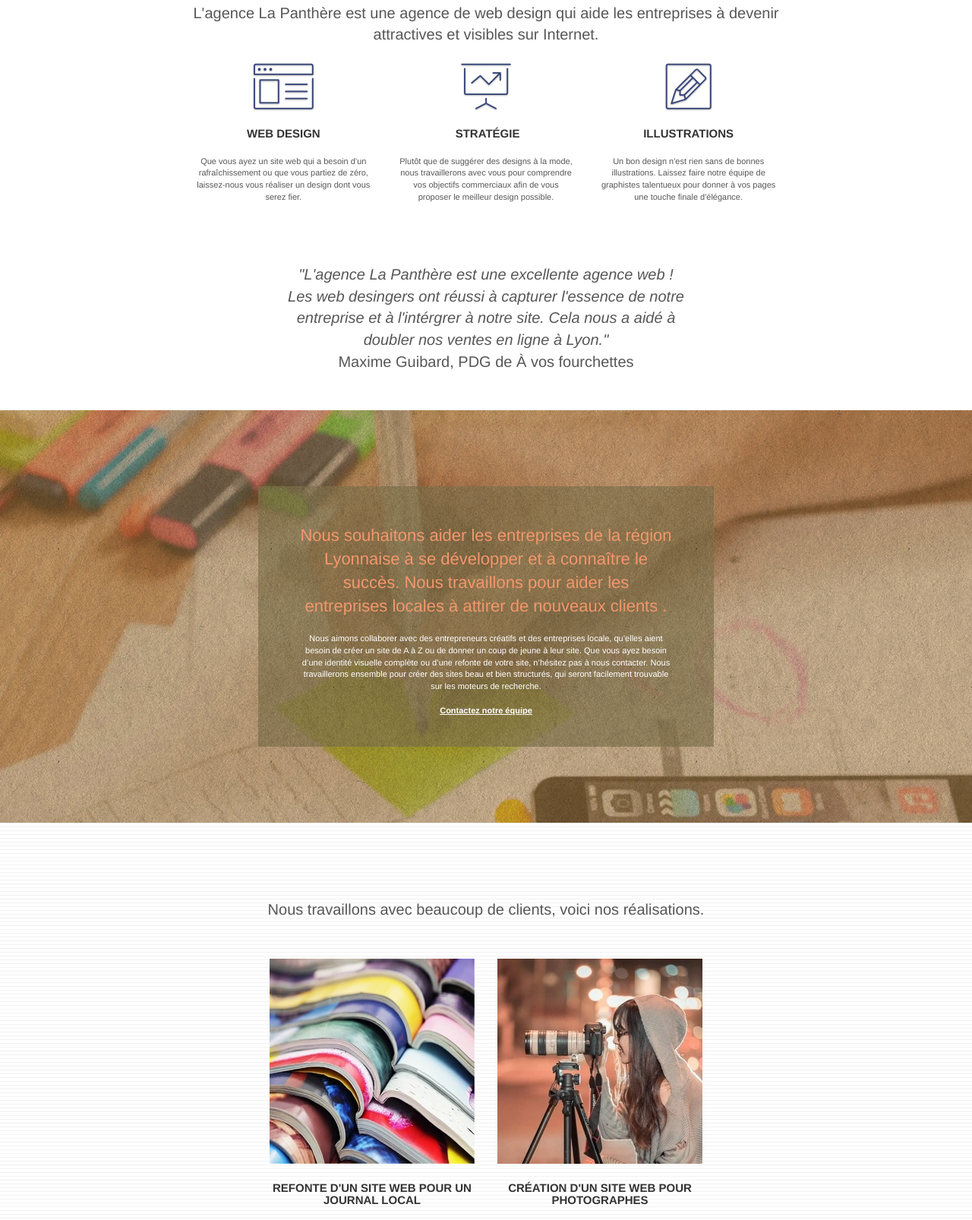
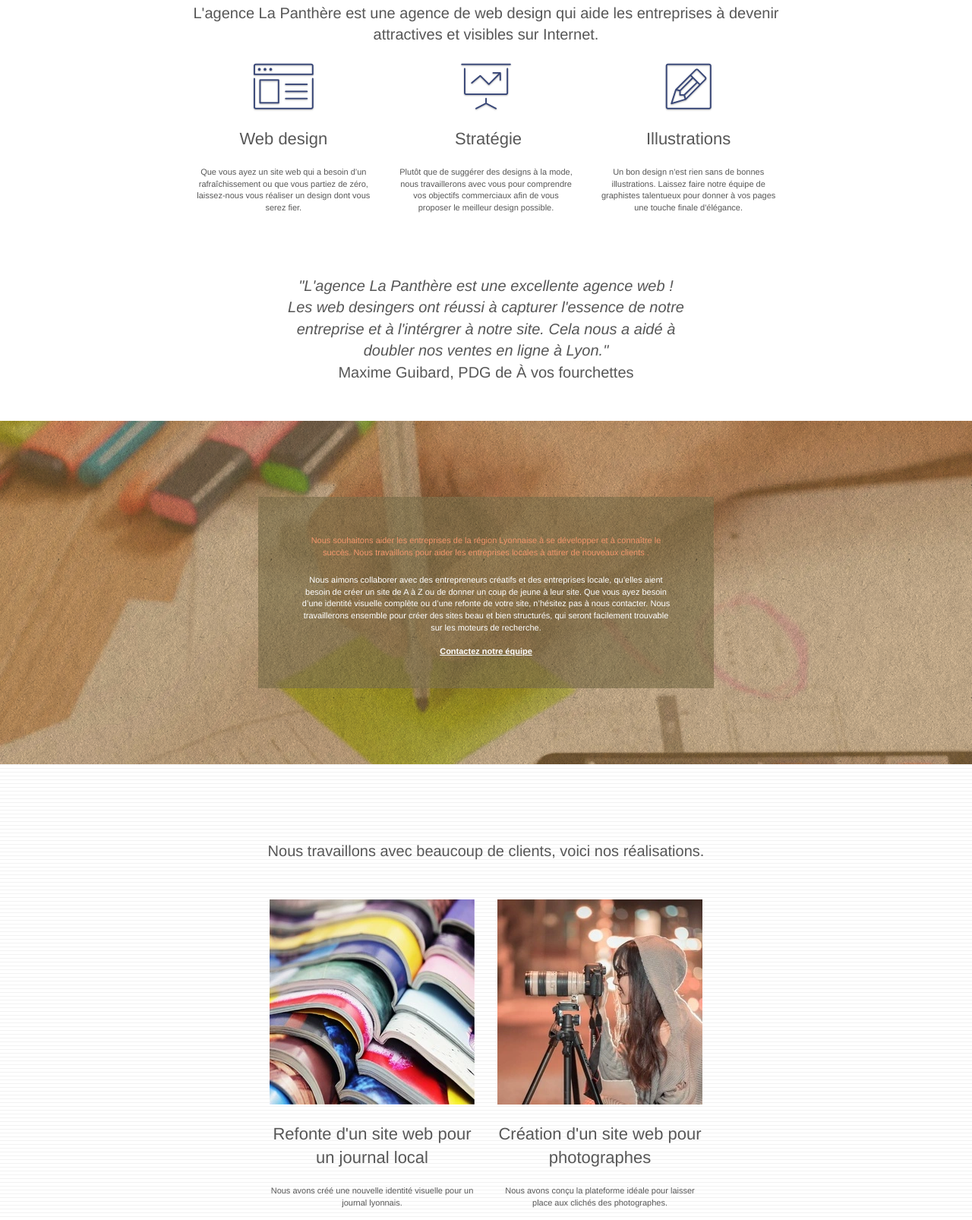
Before and after one commit to MariaPetersen/LaPanthere, a plain HTML site: page index.html in a window 1280 px wide. Shown: the part 579-2185 px from the top of the page at 76% size. Drawn offline with Linux system fonts and the light colour scheme.

Commit message:
correct h2 and h3

```diff
--- a/index.html
+++ b/index.html
@@ -102,9 +102,9 @@
 						<div class="text-center">
 							<span class="et-icon-browser sm-shadow icon-dark-slate-blue icons icon-lg"></span>
 						</div>
-						<h3 class="mg-md text-center">
+						<h2 class="mg-md text-center">
 							Web design
-						</h3>
+						</h2>
 						<p class="text-center">
 							Que vous ayez un site web qui a besoin d&rsquo;un rafraîchissement ou que vous partiez de
 							zéro, laissez-nous vous réaliser un design dont vous serez fier.
@@ -114,9 +114,9 @@
 						<div class="text-center">
 							<span class="et-icon-presentation sm-shadow icon-dark-slate-blue icons icon-lg"></span>
 						</div>
-						<h3 class="mg-md text-center">
+						<h2 class="mg-md text-center">
 							&nbsp;Stratégie
-						</h3>
+						</h2>
 						<p class="text-center">
 							Plutôt que de suggérer des designs à la mode, nous travaillerons avec vous pour comprendre
 							vos objectifs commerciaux afin de vous proposer le meilleur design possible.<br>
@@ -126,9 +126,9 @@
 						<div class="text-center">
 							<span class="et-icon-edit sm-shadow icon-dark-slate-blue icons icon-lg"></span>
 						</div>
-						<h3 class="mg-md text-center">
+						<h2 class="mg-md text-center">
 							Illustrations
-						</h3>
+						</h2>
 						<p class="text-center">
 							Un bon design n'est rien sans de bonnes illustrations. Laissez faire notre équipe de
 							graphistes talentueux pour donner à vos pages une touche finale d'élégance.
@@ -155,11 +155,11 @@
 			<div class="container bloc-lg">
 				<div class="row tight-width-whitespace black-background">
 					<div class="col-sm-12">
-						<h2 class="mg-md text-center tc-white">
+						<p class="mg-md text-center tc-white">
 							Nous souhaitons aider les entreprises de la région Lyonnaise à se développer et à connaître
 							le succès. Nous travaillons pour aider les entreprises locales à attirer de nouveaux clients
 							.<br>
-						</h2>
+						</p>
 						<p class="text-center white">
 							Nous aimons collaborer avec des entrepreneurs créatifs et des entreprises locale, qu’elles
 							aient besoin de créer un site de A à Z ou de donner un coup de jeune à leur site. Que vous
@@ -189,9 +189,9 @@
 						<a href="#" data-lightbox="img/1.webp" data-gallery-id="gallery-1"
 							data-caption="Refonte d'un site web pour un journal local" data-frame="snapshot-lb"><img
 								src="img/1.webp" alt="" class="img-responsive portfolio-thumb" /></a>
-						<h3 class="mg-md text-center">
+						<h2 class="mg-md text-center">
 							Refonte d'un site web pour un journal local
-						</h3>
+						</h2>
 						<p class="text-center">
 							Nous avons créé une nouvelle identité visuelle pour un journal lyonnais.
 						</p>
@@ -200,9 +200,9 @@
 						<a href="#" data-lightbox="img/2.webp" data-gallery-id="gallery-1"
 							data-caption="Création d'un site web pour photographes" data-frame="snapshot-lb"><img
 								src="img/2.webp" class="img-responsive portfolio-thumb" alt="" /></a>
-						<h3 class="mg-md text-center">
+						<h2 class="mg-md text-center">
 							Création d'un site web pour photographes
-						</h3>
+						</h2>
 						<p class="text-center">
 							Nous avons conçu la plateforme idéale pour laisser place aux clichés des photographes.
 						</p>
@@ -213,9 +213,9 @@
 						<a href="#" data-lightbox="img/3.webp" data-gallery-id="gallery-1"
 							data-caption="Création d'un site internet pour un voyageur" data-frame="snapshot-lb"><img
 								src="img/3.webp" class="img-responsive portfolio-thumb" alt="" /></a>
-						<h3 class="mg-md text-center">
+						<h2 class="mg-md text-center">
 							Création d'un site internet pour un voyageur
-						</h3>
+						</h2>
 						<p class="text-center">
 							Nous avons élaboré un site internet et des illustrations pour sublimer les vidéos et les
 							articles de ce voyageur.
@@ -225,9 +225,9 @@
 						<a href="#" data-lightbox="img/4.webp" data-gallery-id="gallery-1"
 							data-caption="Conception d'un site pour une agence de mariage" data-frame="snapshot-lb"><img
 								src="img/4.webp" class="img-responsive portfolio-thumb" alt="" /></a>
-						<h3 class="mg-md text-center">
+						<h2 class="mg-md text-center">
 							Conception d'un site pour une agence de mariage
-						</h3>
+						</h2>
 						<p class="text-center">
 							Nous avons travaillé avec cette agence pour créer un site internet permettant la
 							présentation détaillée de leurs prestations.
```
